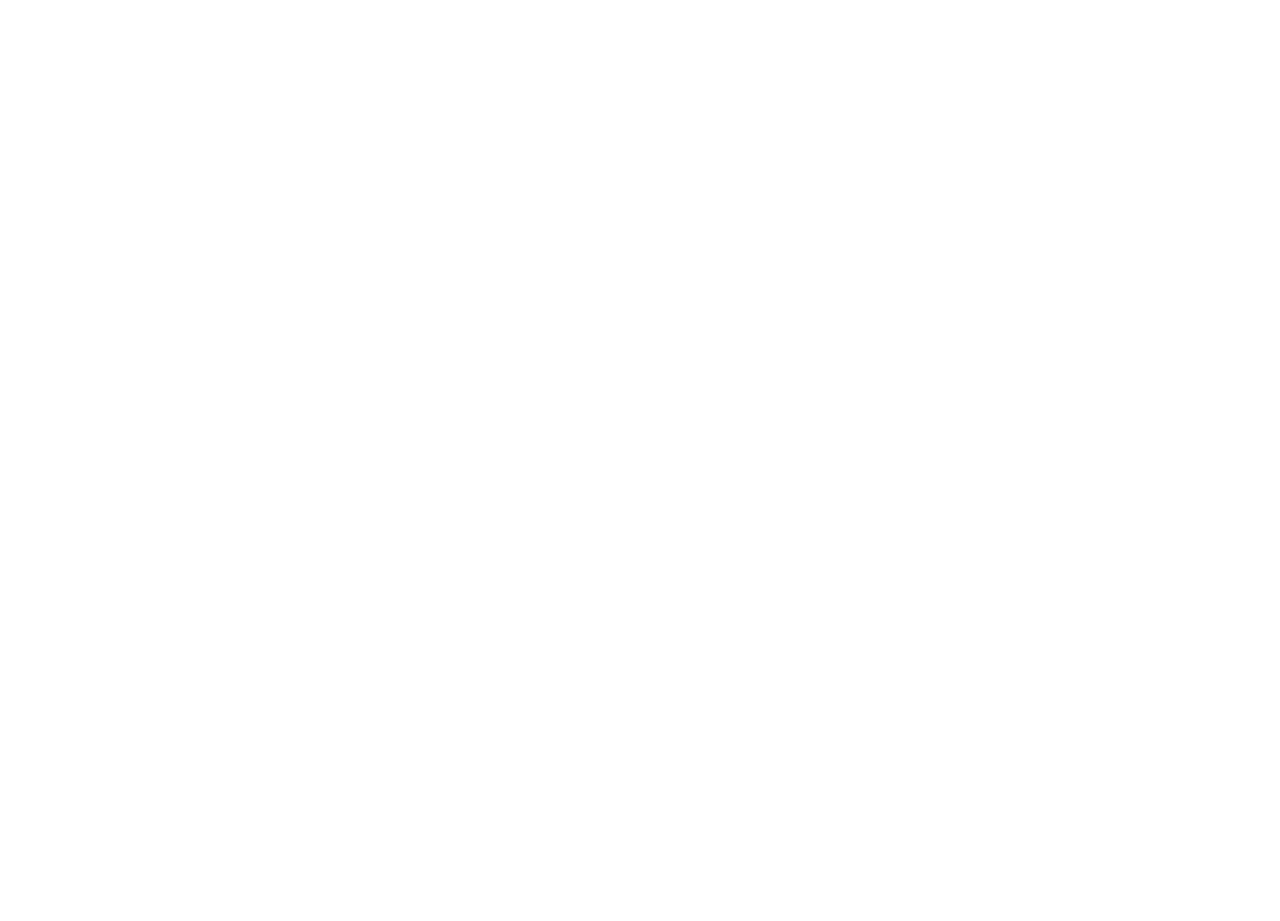
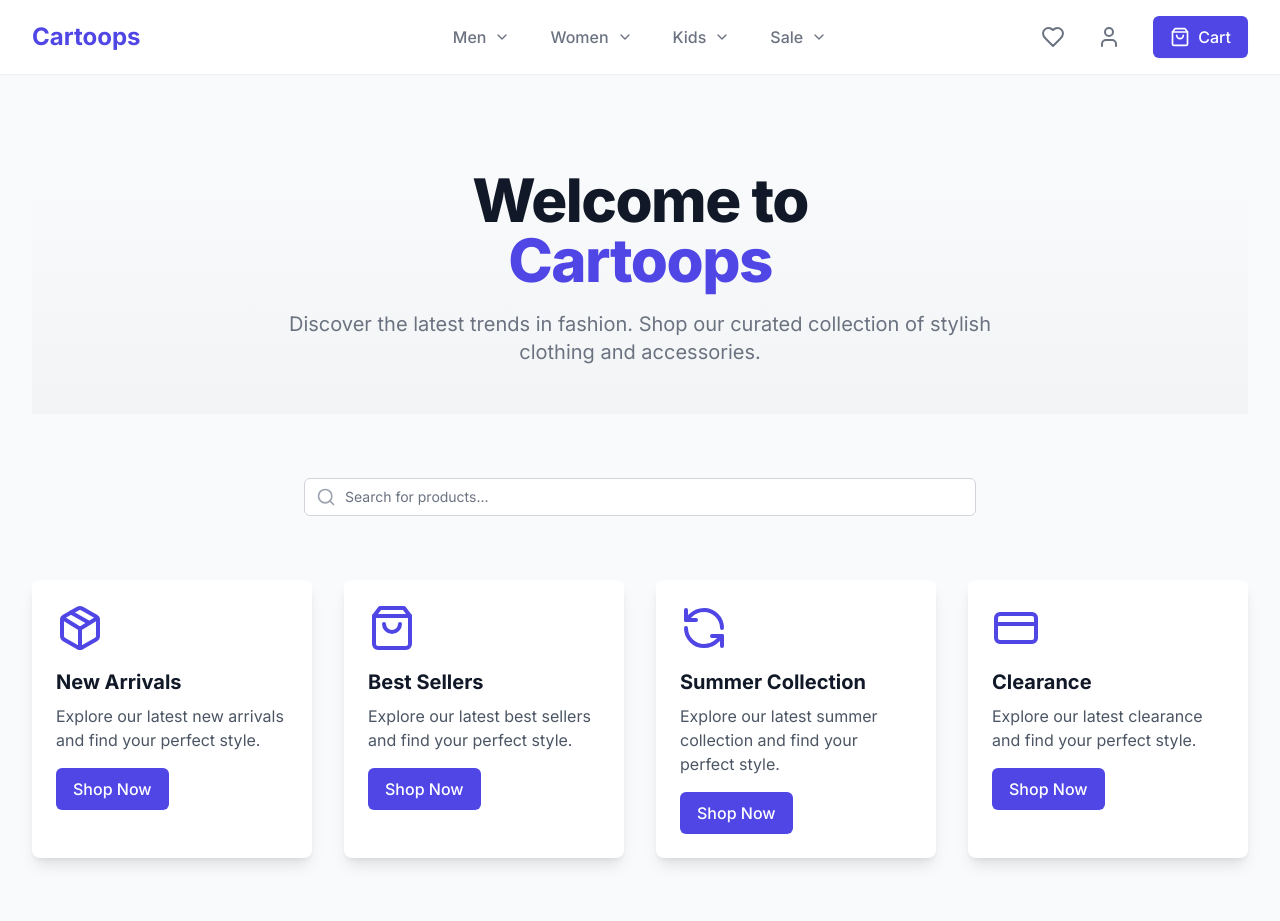
Before and after one commit to vikashkhati007/Cartoops, a Next.js app: page / in a window 1280 px wide. Shown: the top 921 px of the page. Before the commit the page ends 800 px from the top, so only its background shows below. Built offline with nearby package versions, Linux system fonts and the light colour scheme.

Commit message:
rootPage Desgin

```diff
--- a/app/page.tsx
+++ b/app/page.tsx
@@ -1,11 +1,19 @@
-import React from 'react'
+import EcommerceFeatures from "@/components/EcommerceFeatures";
+import FeaturedCategories from "@/components/FeaturedCategories";
+import Header from "@/components/Header";
+import Hero from "@/components/Hero";
+import SearchBar from "@/components/Searchbar";
 
-const page = () => {
+export default function HomePage() {
   return (
-    <section className=''>
-
-    </section>
+    <div className="min-h-screen bg-gray-50">
+      <Header />
+      <main className="container mx-auto px-4 sm:px-6 lg:px-8 py-12 sm:py-24">
+        <Hero />
+        <SearchBar />
+        <FeaturedCategories />
+        <EcommerceFeatures />
+      </main>
+    </div>
   )
 }
-
-export default page
--- /dev/null
+++ b/components/EcommerceFeatures.tsx
@@ -0,0 +1,21 @@
+import { Truck, RefreshCcw, CreditCard, Package } from 'lucide-react'
+
+const features = [
+  { icon: Truck, text: 'Free Shipping' },
+  { icon: RefreshCcw, text: '30-Day Returns' },
+  { icon: CreditCard, text: 'Secure Payment' },
+  { icon: Package, text: 'Quality Products' },
+]
+
+export default function EcommerceFeatures() {
+  return (
+    <section className="mt-16 grid grid-cols-1 md:grid-cols-2 lg:grid-cols-4 gap-8 text-center">
+      {features.map((item, index) => (
+        <div key={index} className="flex flex-col items-center">
+          <item.icon className="h-10 w-10 text-indigo-600 mb-2" />
+          <span className="text-gray-700 font-medium">{item.text}</span>
+        </div>
+      ))}
+    </section>
+  )
+}
--- /dev/null
+++ b/components/FeaturedCategories.tsx
@@ -0,0 +1,31 @@
+import { Package, ShoppingBag, RefreshCcw, CreditCard } from 'lucide-react'
+import Link from 'next/link'
+
+const categories = [
+  { name: 'New Arrivals', icon: Package },
+  { name: 'Best Sellers', icon: ShoppingBag },
+  { name: 'Summer Collection', icon: RefreshCcw },
+  { name: 'Clearance', icon: CreditCard }
+]
+
+export default function FeaturedCategories() {
+  return (
+    <section className="grid grid-cols-1 sm:grid-cols-2 lg:grid-cols-4 gap-8">
+      {categories.map((category) => (
+        <div key={category.name} className="relative rounded-lg overflow-hidden group bg-white shadow-lg transition-shadow hover:shadow-xl">
+          <div className="p-6">
+            <category.icon className="h-12 w-12 text-indigo-600 mb-4" />
+            <h3 className="text-xl font-bold text-gray-900 mb-2">{category.name}</h3>
+            <p className="text-gray-600 mb-4">Explore our latest {category.name.toLowerCase()} and find your perfect style.</p>
+            <Link
+              href="#"
+              className="inline-flex items-center justify-center px-4 py-2 border border-transparent text-base font-medium rounded-md text-white bg-indigo-600 hover:bg-indigo-700 transition-colors duration-300"
+            >
+              Shop Now
+            </Link>
+          </div>
+        </div>
+      ))}
+    </section>
+  )
+}
--- /dev/null
+++ b/components/Header.tsx
@@ -0,0 +1,108 @@
+'use client'
+
+import { useState } from 'react'
+import { ShoppingBag, Menu, X, User, Heart, ChevronDown } from 'lucide-react'
+import Link from 'next/link'
+
+export default function Header() {
+  const [isMenuOpen, setIsMenuOpen] = useState(false)
+
+  return (
+    <header className="bg-white shadow-sm sticky top-0 z-50">
+      <div className="container mx-auto px-4 sm:px-6 lg:px-8">
+        <div className="flex justify-between items-center py-4 md:justify-start md:space-x-10">
+          <div className="flex justify-start lg:w-0 lg:flex-1">
+            <Link href="/">
+              <span className="sr-only">Cartoops</span>
+              <span className="text-2xl font-bold text-indigo-600">Cartoops</span>
+            </Link>
+          </div>
+          <div className="-mr-2 -my-2 md:hidden">
+            <button
+              type="button"
+              className="inline-flex items-center justify-center p-2 rounded-md text-gray-400 hover:text-gray-500 hover:bg-gray-100 focus:outline-none focus:ring-2 focus:ring-inset focus:ring-indigo-500"
+              onClick={() => setIsMenuOpen(!isMenuOpen)}
+            >
+              <span className="sr-only">Open menu</span>
+              {isMenuOpen ? (
+                <X className="h-6 w-6" aria-hidden="true" />
+              ) : (
+                <Menu className="h-6 w-6" aria-hidden="true" />
+              )}
+            </button>
+          </div>
+          <nav className="hidden md:flex space-x-10">
+            {['Men', 'Women', 'Kids', 'Sale'].map((item) => (
+              <div key={item} className="relative group">
+                <button className="text-base font-medium text-gray-500 hover:text-gray-900 inline-flex items-center">
+                  {item}
+                  <ChevronDown className="ml-2 h-4 w-4" />
+                </button>
+                <div className="absolute z-10 -ml-4 mt-3 transform px-2 w-screen max-w-md sm:px-0 lg:ml-0 lg:left-1/2 lg:-translate-x-1/2 hidden group-hover:block">
+                  <div className="rounded-lg shadow-lg ring-1 ring-black ring-opacity-5 overflow-hidden">
+                    <div className="relative grid gap-6 bg-white px-5 py-6 sm:gap-8 sm:p-8">
+                      <Link href="#" className="block p-3 rounded-md hover:bg-gray-50">
+                        Subcategory 1
+                      </Link>
+                      <Link href="#" className="block p-3 rounded-md hover:bg-gray-50">
+                        Subcategory 2
+                      </Link>
+                      <Link href="#" className="block p-3 rounded-md hover:bg-gray-50">
+                        Subcategory 3
+                      </Link>
+                    </div>
+                  </div>
+                </div>
+              </div>
+            ))}
+          </nav>
+          <div className="hidden md:flex items-center justify-end md:flex-1 lg:w-0">
+            <Link href="#" className="whitespace-nowrap text-base font-medium text-gray-500 hover:text-gray-900">
+              <Heart className="h-6 w-6" />
+            </Link>
+            <Link href="#" className="ml-8 whitespace-nowrap text-base font-medium text-gray-500 hover:text-gray-900">
+              <User className="h-6 w-6" />
+            </Link>
+            <Link href="#" className="ml-8 whitespace-nowrap inline-flex items-center justify-center px-4 py-2 border border-transparent rounded-md shadow-sm text-base font-medium text-white bg-indigo-600 hover:bg-indigo-700">
+              <ShoppingBag className="h-5 w-5 mr-2" />
+              Cart
+            </Link>
+          </div>
+        </div>
+      </div>
+
+      {/* Mobile menu */}
+      <div className={`${isMenuOpen ? 'block' : 'hidden'} md:hidden`}>
+        <div className="px-2 pt-2 pb-3 space-y-1 sm:px-3">
+          {['Men', 'Women', 'Kids', 'Sale'].map((item) => (
+            <Link key={item} href="#" className="block px-3 py-2 rounded-md text-base font-medium text-gray-700 hover:text-gray-900 hover:bg-gray-50">
+              {item}
+            </Link>
+          ))}
+        </div>
+        <div className="pt-4 pb-3 border-t border-gray-200">
+          <div className="flex items-center px-5">
+            <div className="flex-shrink-0">
+              <User className="h-10 w-10 rounded-full" />
+            </div>
+            <div className="ml-3">
+              <div className="text-base font-medium text-gray-800">User Name</div>
+              <div className="text-sm font-medium text-gray-500">user@example.com</div>
+            </div>
+          </div>
+          <div className="mt-3 px-2 space-y-1">
+            <Link href="#" className="block px-3 py-2 rounded-md text-base font-medium text-gray-700 hover:text-gray-900 hover:bg-gray-50">
+              Your Profile
+            </Link>
+            <Link href="#" className="block px-3 py-2 rounded-md text-base font-medium text-gray-700 hover:text-gray-900 hover:bg-gray-50">
+              Settings
+            </Link>
+            <Link href="#" className="block px-3 py-2 rounded-md text-base font-medium text-gray-700 hover:text-gray-900 hover:bg-gray-50">
+              Sign out
+            </Link>
+          </div>
+        </div>
+      </div>
+    </header>
+  )
+}
--- /dev/null
+++ b/components/Hero.tsx
@@ -0,0 +1,13 @@
+export default function Hero() {
+    return (
+      <section className="text-center mb-16 bg-gradient-to-t from-gray-100 to-transparent pb-12">
+        <h1 className="text-4xl tracking-tight font-extrabold text-gray-900 sm:text-5xl md:text-6xl">
+          <span className="block">Welcome to</span>
+          <span className="block text-indigo-600">Cartoops</span>
+        </h1>
+        <p className="mt-3 max-w-md mx-auto text-base text-gray-500 sm:text-lg md:mt-5 md:text-xl md:max-w-3xl">
+          Discover the latest trends in fashion. Shop our curated collection of stylish clothing and accessories.
+        </p>
+      </section>
+    )
+  }
--- /dev/null
+++ b/components/Searchbar.tsx
@@ -0,0 +1,18 @@
+import { Search } from 'lucide-react'
+
+export default function SearchBar() {
+  return (
+    <section className="max-w-2xl mx-auto mb-16">
+      <div className="relative">
+        <input
+          type="text"
+          className="block w-full pl-10 pr-3 py-2 border border-gray-300 rounded-md leading-5 bg-white placeholder-gray-500 focus:outline-none focus:placeholder-gray-400 focus:ring-1 focus:ring-indigo-500 focus:border-indigo-500 sm:text-sm"
+          placeholder="Search for products..."
+        />
+        <div className="absolute inset-y-0 left-0 pl-3 flex items-center pointer-events-none">
+          <Search className="h-5 w-5 text-gray-400" aria-hidden="true" />
+        </div>
+      </div>
+    </section>
+  )
+}
```
